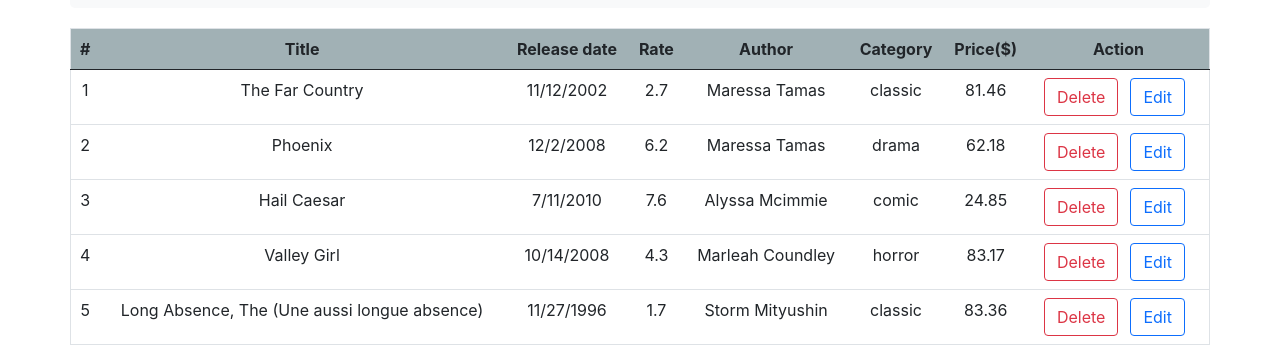
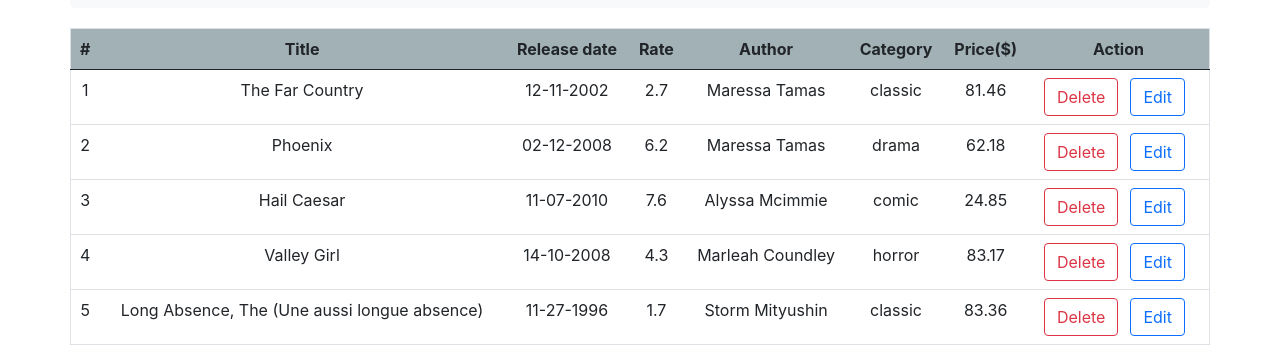
Before and after one commit to somayehbhr/my-library, a React (Create React App) app: page /books in a window 1280 px wide. Shown: the part 575-933 px from the top of the page. Built offline with nearby package versions, Linux system fonts and the light colour scheme.

Commit message:
fix: releaseDate

```diff
--- a/src/data/info.json
+++ b/src/data/info.json
@@ -25,7 +25,7 @@
 		{
 			"id": 0,
 			"title": "The Far Country",
-			"release_date": "11/12/2002",
+			"release_date": "12-11-2002",
 			"rate": 2.7,
 			"category": "classic",
 			"author_id": 4,
@@ -34,7 +34,7 @@
 		{
 			"id": 1,
 			"title": "Phoenix",
-			"release_date": "12/2/2008",
+			"release_date": "02-12-2008",
 			"rate": 6.2,
 			"category": "drama",
 			"author_id": 4,
@@ -43,7 +43,7 @@
 		{
 			"id": 2,
 			"title": "Hail Caesar",
-			"release_date": "7/11/2010",
+			"release_date": "11-07-2010",
 			"rate": 7.6,
 			"category": "comic",
 			"author_id": 2,
@@ -52,7 +52,7 @@
 		{
 			"id": 3,
 			"title": "Valley Girl",
-			"release_date": "10/14/2008",
+			"release_date": "14-10-2008",
 			"rate": 4.3,
 			"category": "horror",
 			"author_id": 0,
@@ -61,7 +61,7 @@
 		{
 			"id": 4,
 			"title": "Long Absence, The (Une aussi longue absence)",
-			"release_date": "11/27/1996",
+			"release_date": "11-27-1996",
 			"rate": 1.7,
 			"category": "classic",
 			"author_id": 3,
--- a/src/screens/Books/components/AddBook/index.tsx
+++ b/src/screens/Books/components/AddBook/index.tsx
@@ -150,12 +150,12 @@ export const AddBook = (props: IDetailEntity) => {
 		if (props.bookInfo) {
 			setBookInfo(props.bookInfo);
 			console.log("bookInfo", props.bookInfo);
-			const value = props.bookInfo?.release_date?.split("/").reverse() ?? [];
-			const [year, month, day] = value;
-			const date = `${year}-${month?.length === 2 ? month : `0${month}`}-${
-				day?.length === 2 ? day : `0${day}`
-			}`;
-			formik.setValues({ ...props.bookInfo, release_date: date });
+			// const value = props.bookInfo?.release_date?.split("/").reverse() ?? [];
+			// const [year, month, day] = value;
+			// const date = `${year}-${month?.length === 2 ? month : `0${month}`}-${
+			// 	day?.length === 2 ? day : `0${day}`
+			// }`;
+			formik.setValues({ ...props.bookInfo });
 		}
 	}, [props.bookInfo]);
 
```
